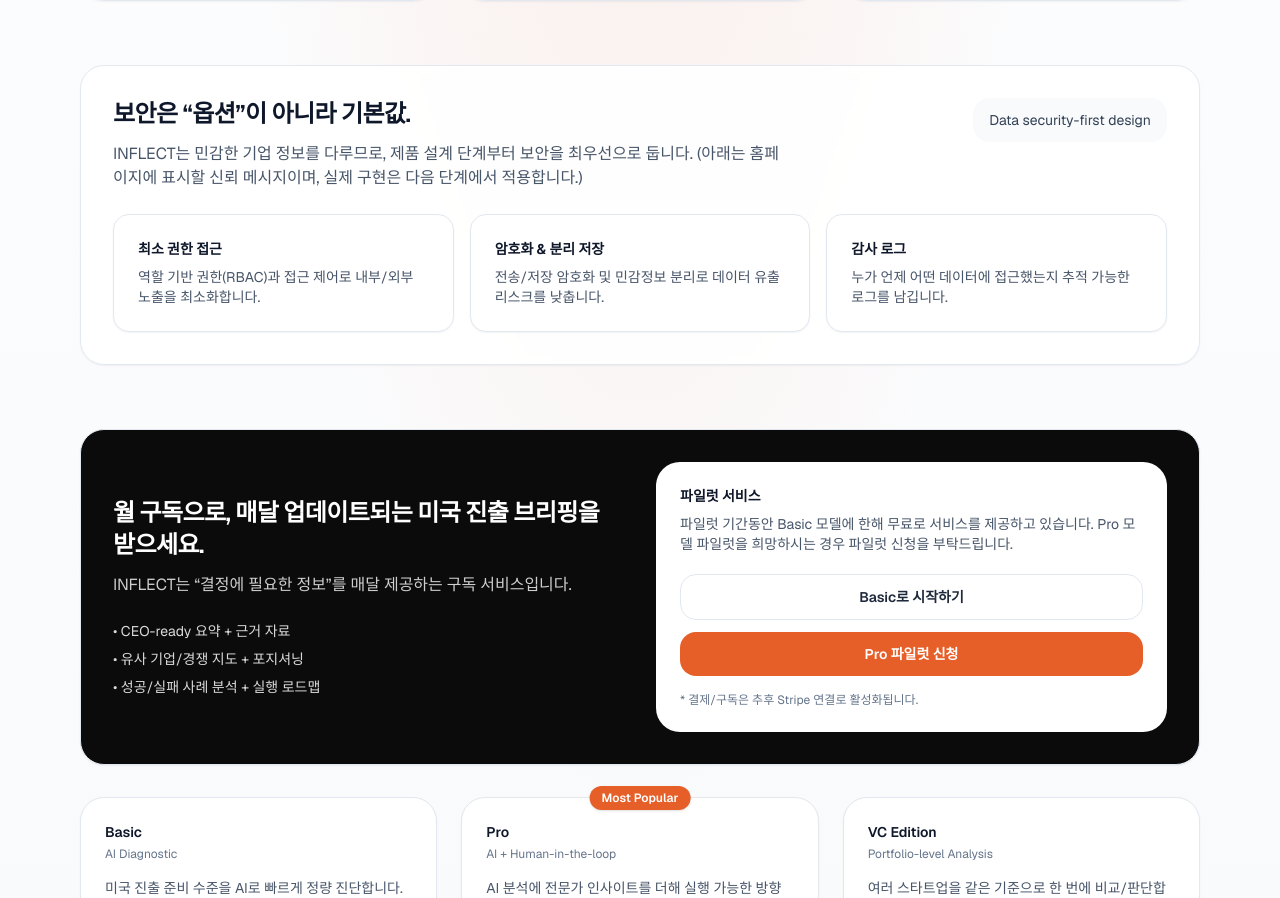
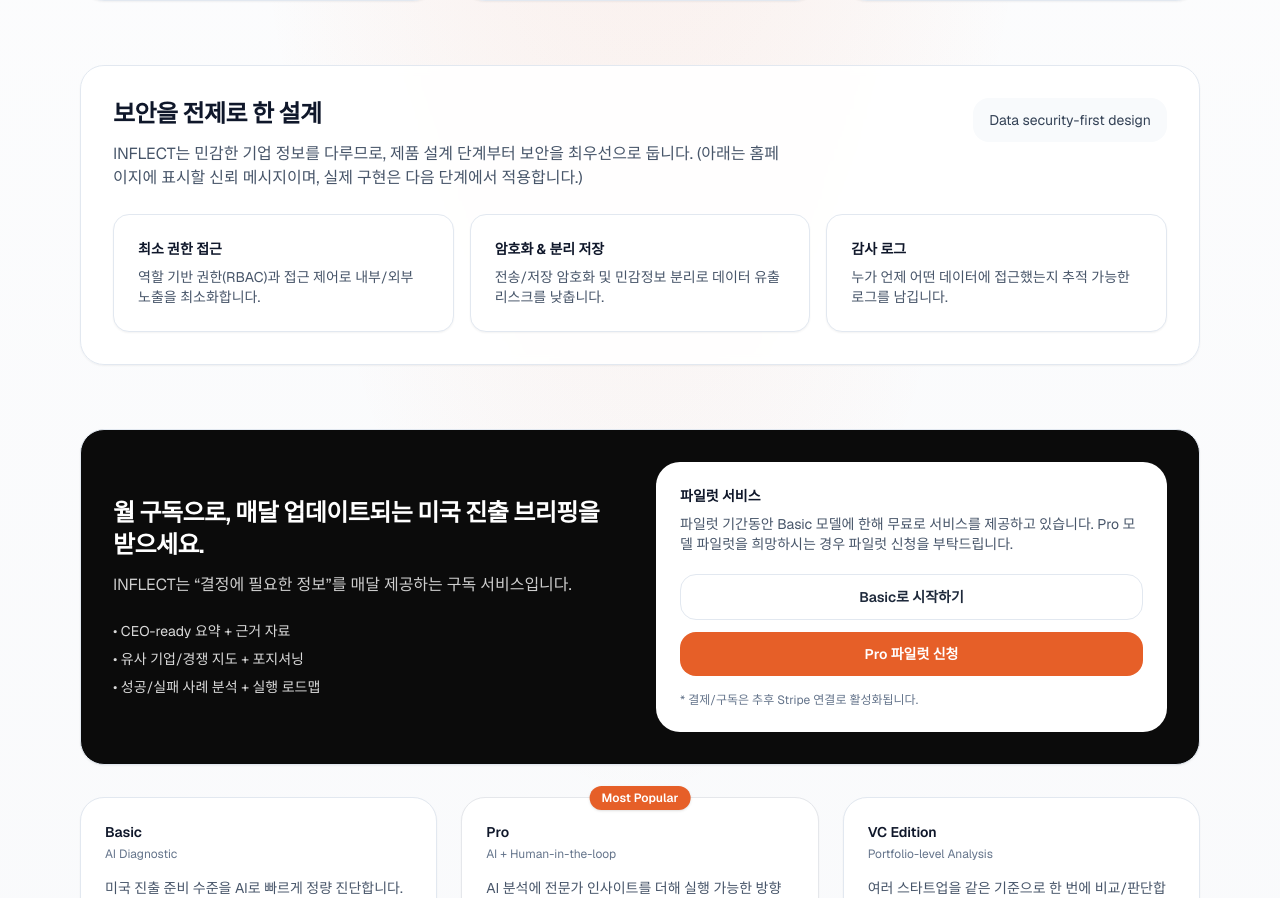
Before and after one commit to kyoungminmin-inflect/Inflect_web, a Next.js app in the folder webfile/inflect-web/: page / in a window 1280 px wide. Shown: the part 1550-2448 px from the top of the page. Built offline with nearby package versions, Linux system fonts and the light colour scheme.

Commit message:
Update page.tsx

```diff
--- a/webfile/inflect-web/app/page.tsx
+++ b/webfile/inflect-web/app/page.tsx
@@ -301,7 +301,7 @@
           <div className="flex flex-col gap-4 md:flex-row md:items-start md:justify-between">
             <div className="max-w-2xl">
               <h2 className="text-2xl font-semibold tracking-tight text-slate-900">
-                보안은 “옵션”이 아니라 기본값.
+                보안을 전제로 한 설계
               </h2>
               <p className="mt-3 text-slate-600">
                 INFLECT는 민감한 기업 정보를 다루므로, 제품 설계 단계부터 보안을 최우선으로 둡니다.
```
